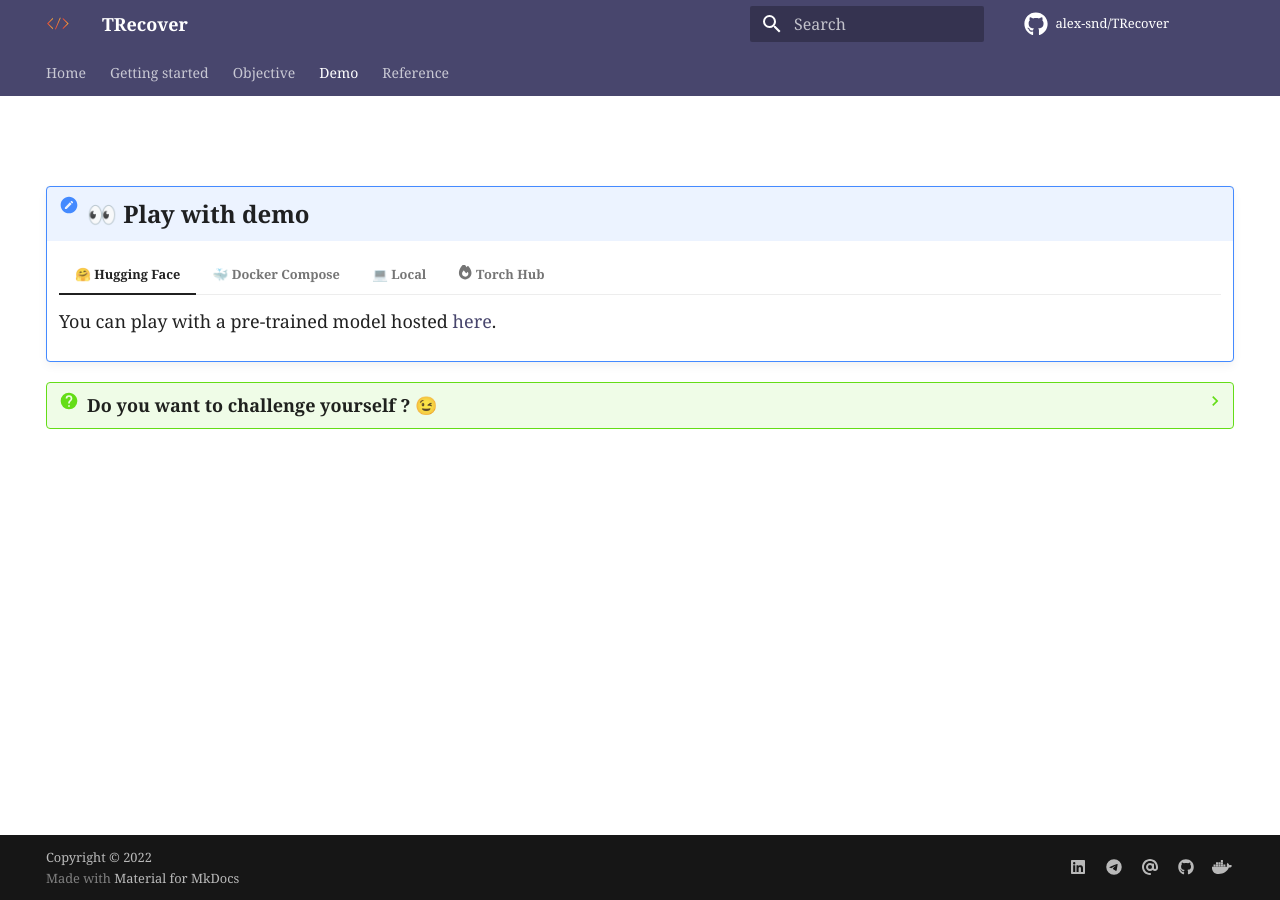
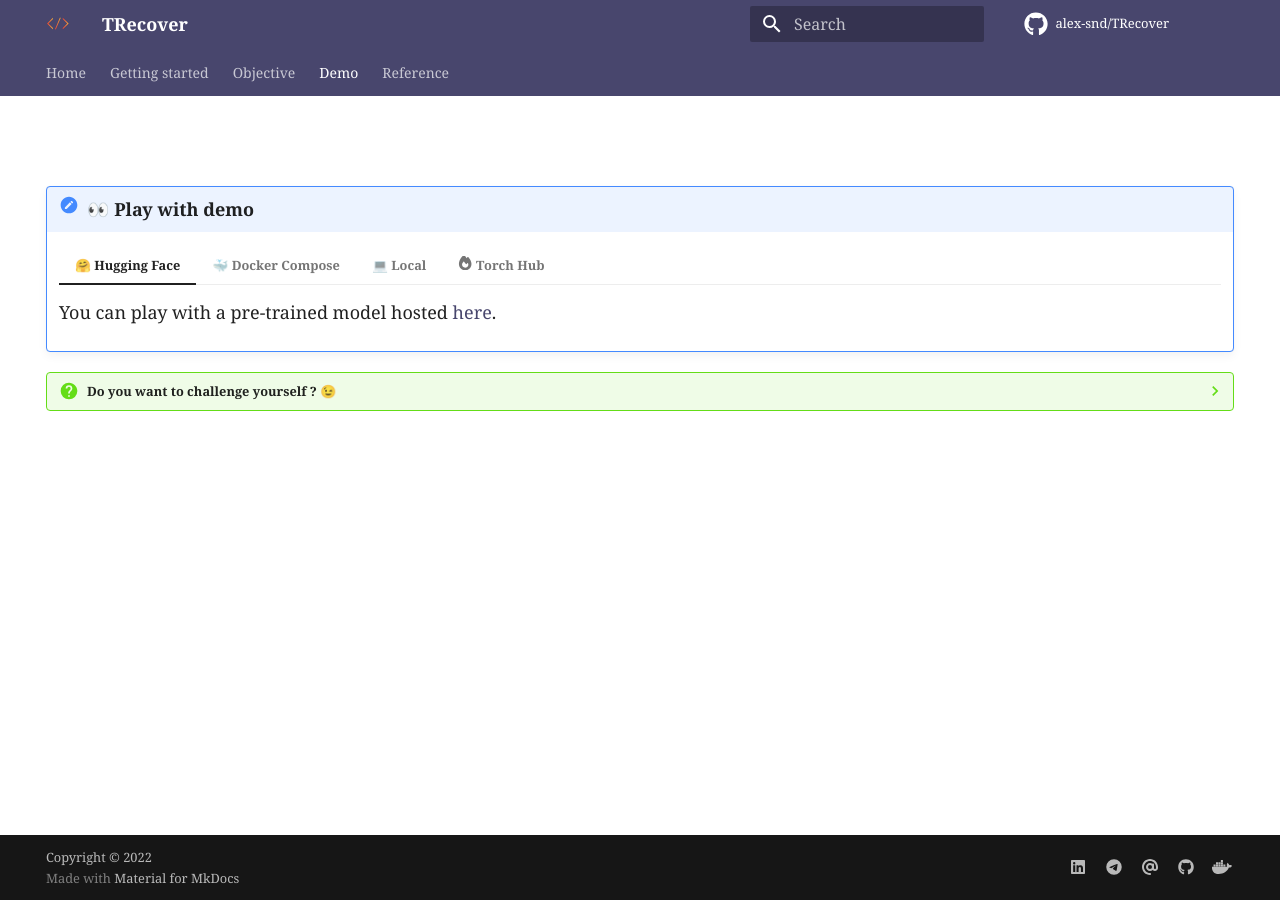
Before and after one commit to alex-snd/TRecover, an MkDocs documentation site: the page built from docs/demo.md, in a window 1280 px wide. Built offline with MkDocs 1.6.1 and Material for MkDocs 9.7.7, drawn with Linux system fonts in a browser that asks for light colours; emoji names are drawn with the system emoji font; some web fonts are replaced; comment, search, counter and statistics services are not loaded.

Commit message:
Update font size

````diff
--- a/docs/demo.md
+++ b/docs/demo.md
@@ -10,7 +10,7 @@ hide:
 
 #
 
-!!! important "<font size="+2">👀 Play with demo</font>"
+!!! important "<font size="+1">👀 Play with demo</font>"
 
     === "🤗 Hugging Face"
         <font size="+1">You can play with a pre-trained model hosted [here](https://huggingface.co/spaces/alex-snd/TRecover).</font>
@@ -85,5 +85,5 @@ hide:
         ```
 
 
-??? question "<font size="+1">Do you want to challenge yourself ? 😉</font>"
+??? question "Do you want to challenge yourself ? 😉"
     :soon: TODO
````
